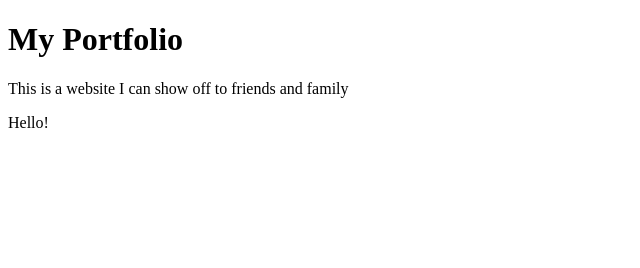
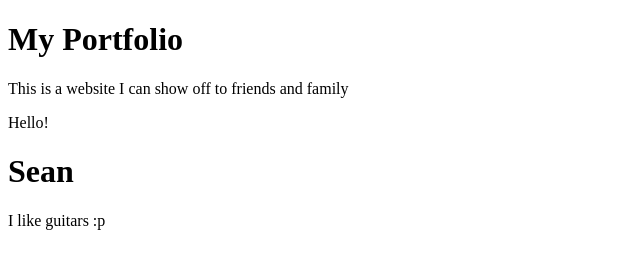
Before and after one commit to Fireeity/my-portfolio, a plain HTML site: page index.html in a window 1280 px wide. Shown: the whole page, without its empty margins (0-640 px from the left). Drawn offline with Linux system fonts and the light colour scheme.

Commit message:
added name and desc

```diff
--- a/index.html
+++ b/index.html
@@ -7,5 +7,7 @@
         <h1>My Portfolio</h1>
         <p>This is a website I can show off to friends and family</p>
         <p>Hello!</p>
+        <h1>Sean</h1>
+        <p>I like guitars :p</p>
     </body>
 </html>
```
